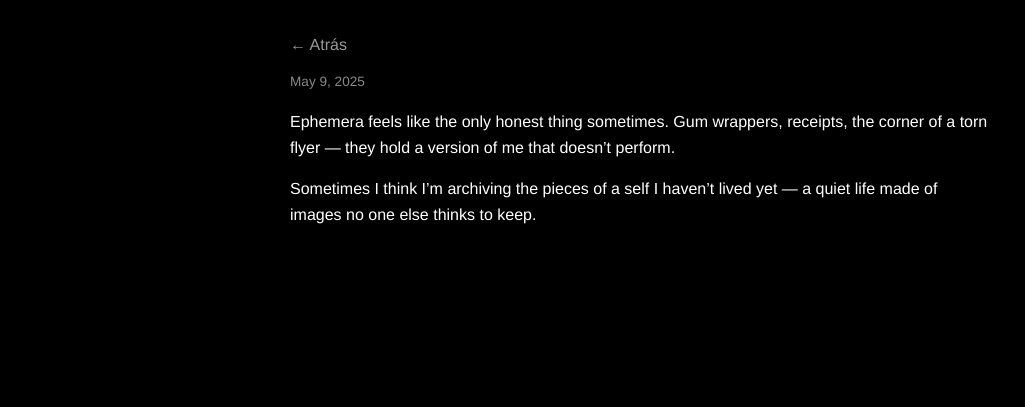
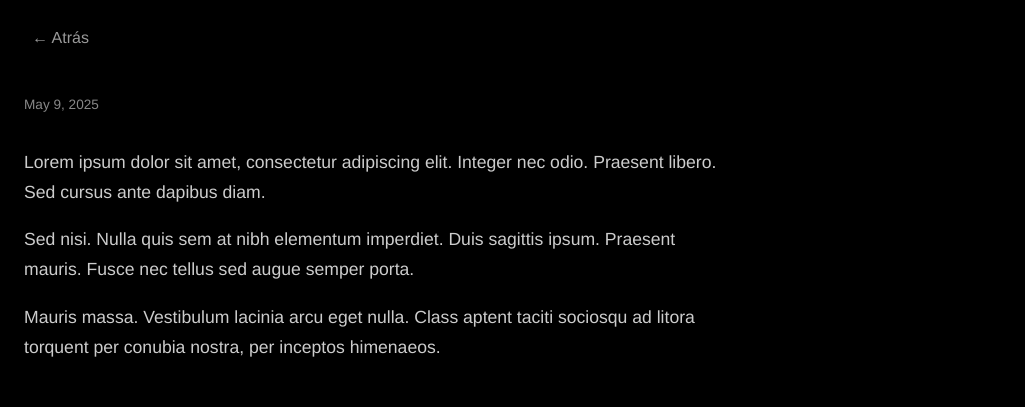
Before and after one commit to andreserj/andreserj.github.io, a plain HTML site: page 03.html in a window 1280 px wide. Shown: the whole page, without its empty margins (0-1025 px from the left). Drawn offline with Linux system fonts and the light colour scheme.

Commit message:
Update 03.html

```diff
--- a/03.html
+++ b/03.html
@@ -9,21 +9,56 @@
       background: #000000;
       color: #ffffff;
       font-family: 'Helvetica Neue', sans-serif;
-      padding: 2rem;
-      line-height: 1.6;
+      margin: 0;
+      padding: 0;
+      line-height: 1.7;
+      font-size: 1.1rem;
+    }
+
+    .container {
       max-width: 700px;
-      margin: auto;
+      padding: 1.5rem 2rem;
+      margin: 0 auto;
     }
-    a {
+
+    @media (min-width: 768px) {
+      .container {
+        margin-left: -0.5rem;
+      }
+    }
+
+    a.back {
       color: #999;
       text-decoration: none;
+      font-size: 1rem;
+      display: inline-block;
+      margin-top: 1.5rem;
+      margin-left: 2rem;
+    }
+
+    p.meta {
+      font-size: 0.85rem;
+      color: #888;
+      margin-top: 1rem;
+      margin-bottom: 2rem;
+    }
+
+    p {
+      color: #ccc;
     }
   </style>
 </head>
 <body>
-  <a href="index.html">← Atrás</a>
-  <p style="font-style: normal; font-size: 0.85rem; color: #888;">May 9, 2025</p>
-  <p>Ephemera feels like the only honest thing sometimes. Gum wrappers, receipts, the corner of a torn flyer — they hold a version of me that doesn’t perform.</p>
-  <p>Sometimes I think I’m archiving the pieces of a self I haven’t lived yet — a quiet life made of images no one else thinks to keep.</p>
+  <a href="index.html" class="back">← Atrás</a>
+
+  <div class="container">
+    <p class="meta">May 9, 2025</p>
+
+    <p>Lorem ipsum dolor sit amet, consectetur adipiscing elit. Integer nec odio. Praesent libero. Sed cursus ante dapibus diam.</p>
+
+    <p>Sed nisi. Nulla quis sem at nibh elementum imperdiet. Duis sagittis ipsum. Praesent mauris. Fusce nec tellus sed augue semper porta.</p>
+
+    <p>Mauris massa. Vestibulum lacinia arcu eget nulla. Class aptent taciti sociosqu ad litora torquent per conubia nostra, per inceptos himenaeos.</p>
+  </div>
 </body>
 </html>
```
